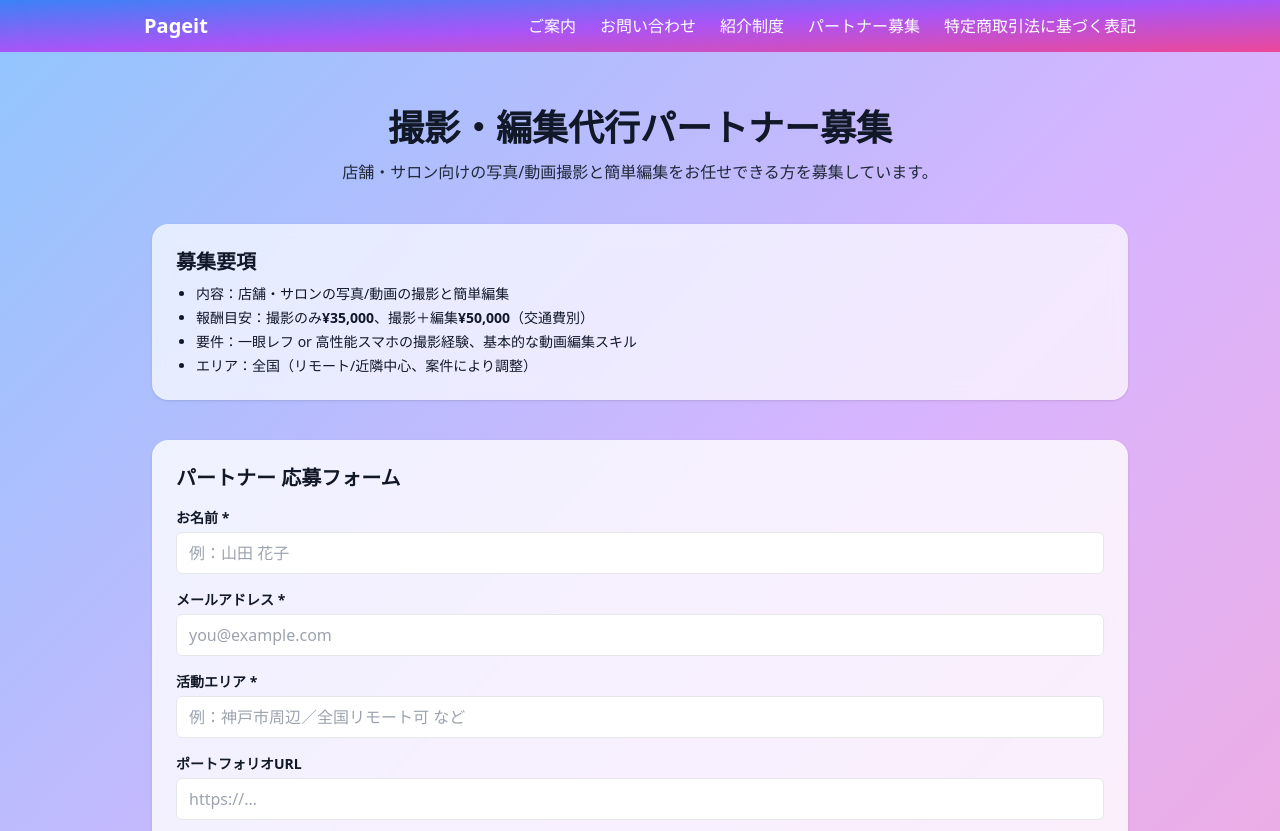
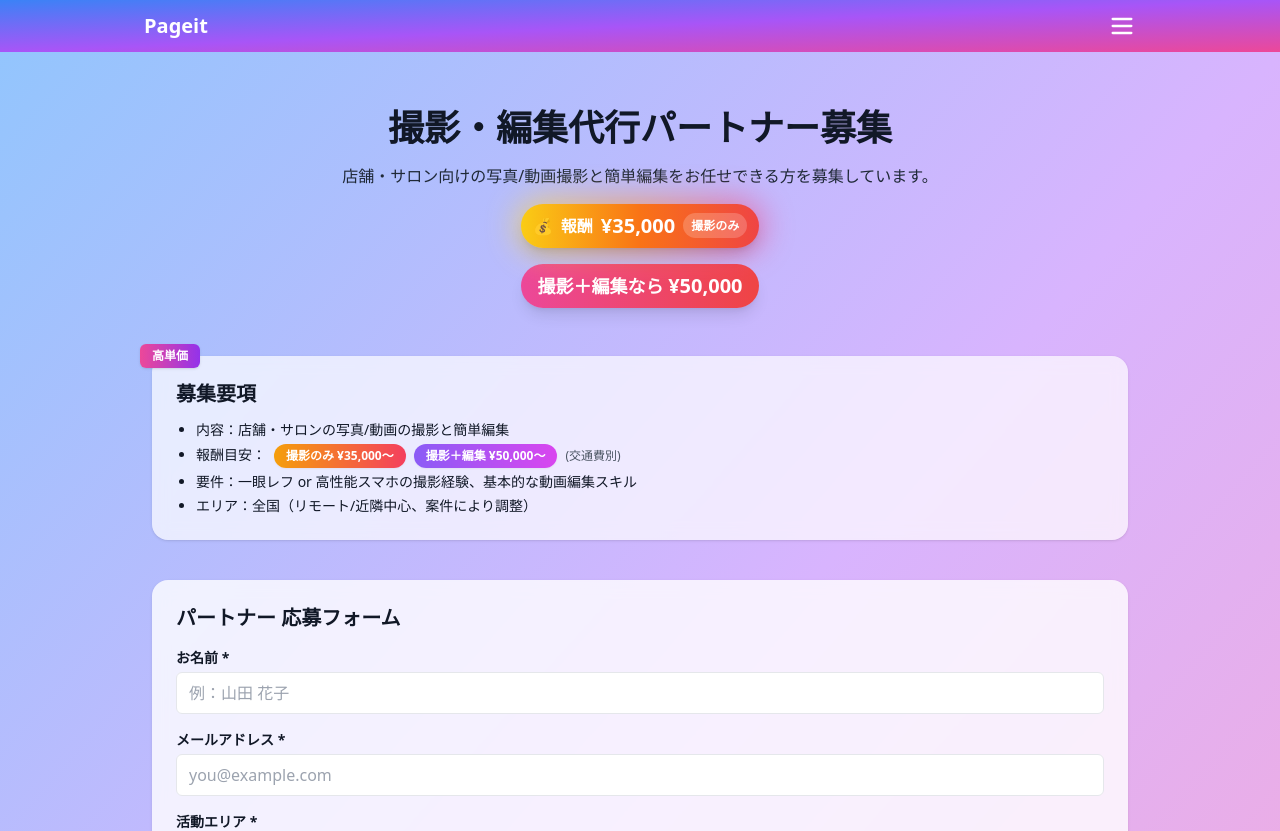
Before and after one commit to tsuyoshi-3110/pageit, a Next.js app: page /partners in a window 1280 px wide. Shown: the top 831 px of the page. Built offline with nearby package versions, Linux system fonts and the light colour scheme.

Commit message:
2025 0809 1633

```diff
--- a/package.json
+++ b/package.json
@@ -15,6 +15,7 @@
     "clsx": "^2.1.1",
     "framer-motion": "^12.23.12",
     "googleapis": "^153.0.0",
+    "libphonenumber-js": "^1.12.10",
     "lucide-react": "^0.525.0",
     "next": "15.3.5",
     "next-sitemap": "^4.2.3",
--- a/src/components/PartnersClient.tsx
+++ b/src/components/PartnersClient.tsx
@@ -42,24 +42,64 @@ export default function PartnersClient() {
   return (
     <main className="min-h-screen bg-gradient-to-br from-blue-300 via-purple-300 to-pink-300">
       <div className="max-w-5xl mx-auto px-6 py-14 text-gray-900">
-        {/* Header */}
-        <header className="text-center space-y-3 mb-10">
+        {/* ===== ヒーロー：報酬を最強に訴求 ===== */}
+        <header className="text-center space-y-4 mb-12">
           <h1 className="text-3xl sm:text-4xl font-extrabold">
             撮影・編集代行パートナー募集
           </h1>
           <p className="text-gray-800">
             店舗・サロン向けの写真/動画撮影と簡単編集をお任せできる方を募集しています。
           </p>
+
+          {/* 目立つ報酬バッジ */}
+          <div className="relative inline-flex items-center">
+            <span
+              className="absolute -inset-1 rounded-full blur-lg opacity-70 bg-gradient-to-r from-yellow-300 via-orange-400 to-pink-500"
+              aria-hidden
+            />
+            <div className="relative rounded-full px-3 py-2 bg-gradient-to-r from-yellow-400 via-orange-500 to-red-500 text-white font-extrabold shadow-lg">
+              <span className="align-middle mr-2">💰</span>
+              <span className="align-middle">報酬</span>
+              <span className="align-middle text-xl sm:text-xl ml-2">
+                ¥35,000
+              </span>
+              <span className="ml-2 text-xs font-bold bg-white/20 px-2 py-1 rounded-full align-middle">
+                撮影のみ
+              </span>
+            </div>
+          </div>
+
+          {/* 追加の強調行 */}
+          <div className="mt-2 text-sm sm:text-lg font-bold text-center">
+            <span className="inline-block bg-gradient-to-r from-pink-500 to-purple-600 to-red-500 text-white px-4 py-2 rounded-full shadow-lg ">
+              撮影＋編集なら <b className="text-xl">¥50,000</b>
+            </span>
+          </div>
         </header>
 
-        {/* 募集要項カード */}
-        <section className="rounded-2xl bg-white/70 backdrop-blur p-6 shadow mb-10">
-          <h2 className="text-xl font-bold mb-2">募集要項</h2>
+        {/* ===== 募集要項カード（報酬を再強調） ===== */}
+        <section className="relative rounded-2xl bg-white/70 backdrop-blur p-6 shadow mb-10">
+          {/* リボン */}
+          <div className="absolute -top-3 -left-3">
+            <div className="bg-gradient-to-r from-pink-500 to-purple-600 text-white text-xs font-bold px-3 py-1 rounded-md shadow">
+              高単価
+            </div>
+          </div>
+
+          <h2 className="text-xl font-bold mb-3">募集要項</h2>
           <ul className="list-disc pl-5 space-y-1 text-sm">
             <li>内容：店舗・サロンの写真/動画の撮影と簡単編集</li>
-            <li>
-              報酬目安：撮影のみ<strong>¥35,000</strong>、撮影＋編集
-              <strong>¥50,000</strong>（交通費別）
+            <li className="space-x-2">
+              <span>報酬目安：</span>
+              <span className="inline-flex items-center gap-2">
+                <span className="rounded-full px-3 py-1 text-xs font-bold text-white bg-gradient-to-r from-amber-500 to-rose-500 shadow-sm">
+                  撮影のみ ¥35,000〜
+                </span>
+                <span className="rounded-full px-3 py-1 text-xs font-bold text-white bg-gradient-to-r from-violet-500 to-fuchsia-500 shadow-sm">
+                  撮影＋編集 ¥50,000〜
+                </span>
+                <span className="text-gray-600 text-xs">(交通費別)</span>
+              </span>
             </li>
             <li>
               要件：一眼レフ or 高性能スマホの撮影経験、基本的な動画編集スキル
@@ -68,7 +108,7 @@ export default function PartnersClient() {
           </ul>
         </section>
 
-        {/* 応募フォーム */}
+        {/* ===== 応募フォーム ===== */}
         <section className="rounded-2xl bg-white/80 backdrop-blur p-6 shadow">
           <h2 className="text-xl font-bold mb-4">パートナー 応募フォーム</h2>
           <form className="space-y-4" onSubmit={submitPro}>
@@ -140,7 +180,7 @@ export default function PartnersClient() {
           </form>
         </section>
 
-        {/* FAQ */}
+        {/* ===== FAQ ===== */}
         <section className="mt-10 rounded-2xl bg-white/60 backdrop-blur p-6 shadow">
           <h3 className="text-lg font-bold mb-3">よくある質問 / 注意事項</h3>
           <ul className="list-disc pl-5 space-y-1 text-sm">
--- a/src/components/ui/Navbar.tsx
+++ b/src/components/ui/Navbar.tsx
@@ -14,38 +14,19 @@ export default function Navbar() {
           Pageit
         </Link>
 
-        {/* PCメニュー */}
-        <div className="hidden md:flex space-x-6 text-white font-medium">
-          <Link href="/guide" className="hover:underline">
-            ご案内
-          </Link>
-          <Link href="/contact" className="hover:underline">
-            お問い合わせ
-          </Link>
-          <Link href="/referral" className="hover:underline">
-            紹介制度
-          </Link>
-          <Link href="/partners" className="hover:underline">
-            パートナー募集
-          </Link>
-          <Link href="/legal" className="hover:underline">
-            特定商取引法に基づく表記
-          </Link>
-        </div>
-
-        {/* ハンバーガー（スマホ） */}
+        {/* ハンバーガー（全デバイス） */}
         <button
-          className="md:hidden text-white"
+          className="text-white"
           onClick={() => setMenuOpen(!menuOpen)}
           aria-label="Toggle menu"
         >
-          {menuOpen ? <X size={24} /> : <Menu size={24} />}
+          {menuOpen ? <X size={28} /> : <Menu size={28} />}
         </button>
       </div>
 
-      {/* スマホ用ドロワー */}
+      {/* ドロワー（全デバイス共通） */}
       {menuOpen && (
-        <div className="fixed top-0 right-0 w-3/4 h-full z-40 bg-gradient-to-br from-blue-300 via-purple-300 to-pink-300 shadow-lg animate-slide-in-right rounded-l-xl flex flex-col items-center justify-center space-y-6 md:hidden">
+        <div className="fixed top-0 right-0 w-3/4 sm:w-1/3 h-full z-40 bg-gradient-to-br from-blue-300 via-purple-300 to-pink-300 shadow-lg animate-slide-in-right rounded-l-xl flex flex-col items-center justify-center space-y-6">
           {/* ✖ 閉じるボタン */}
           <button
             onClick={() => setMenuOpen(false)}
@@ -77,7 +58,7 @@ export default function Navbar() {
             onClick={() => setMenuOpen(false)}
             className="w-52 text-center text-lg font-semibold text-white bg-purple-500 px-6 py-2 rounded-full shadow hover:bg-purple-600 transition"
           >
-            紹介制度
+            ご紹介プログラム
           </Link>
 
           <Link
```
Also changed, not shown: src/components/ReferralClient.tsx (+272 -50 lines), 2 other files (tests, documents, lock files or other folders).
